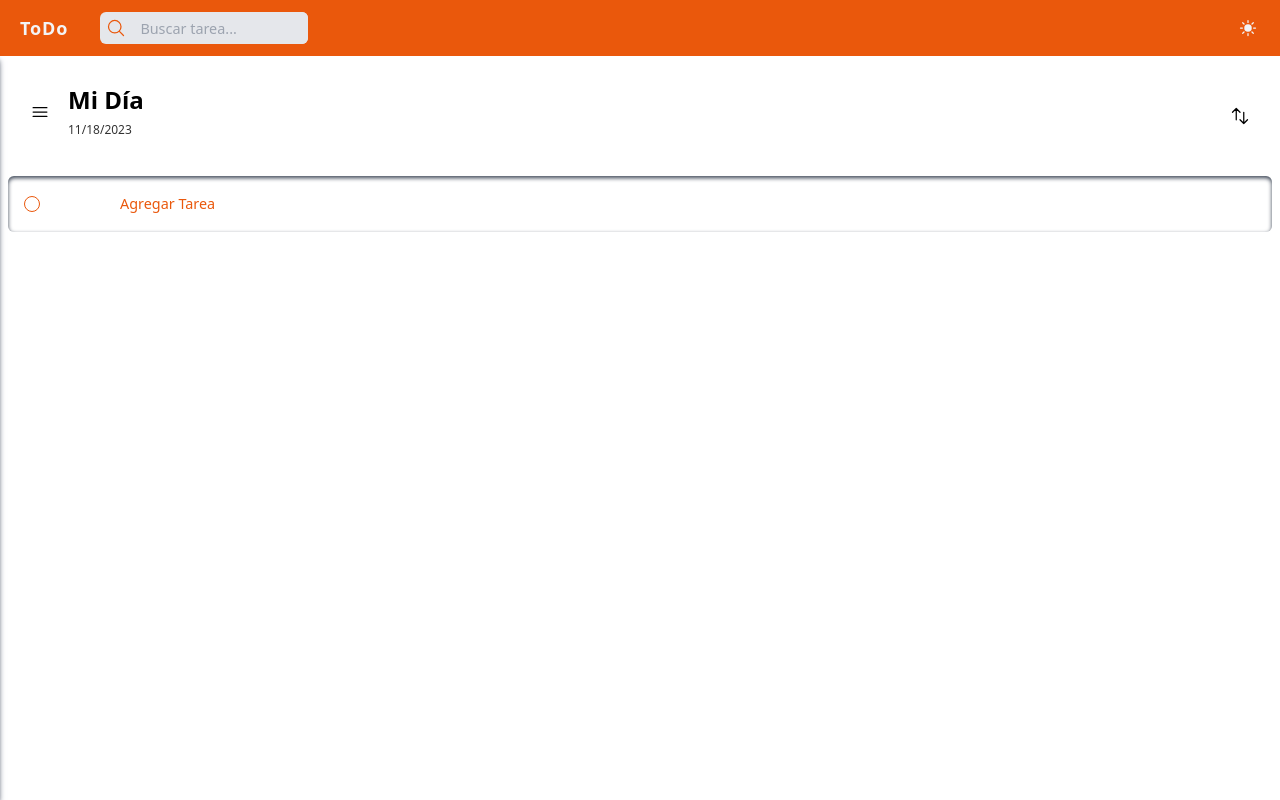
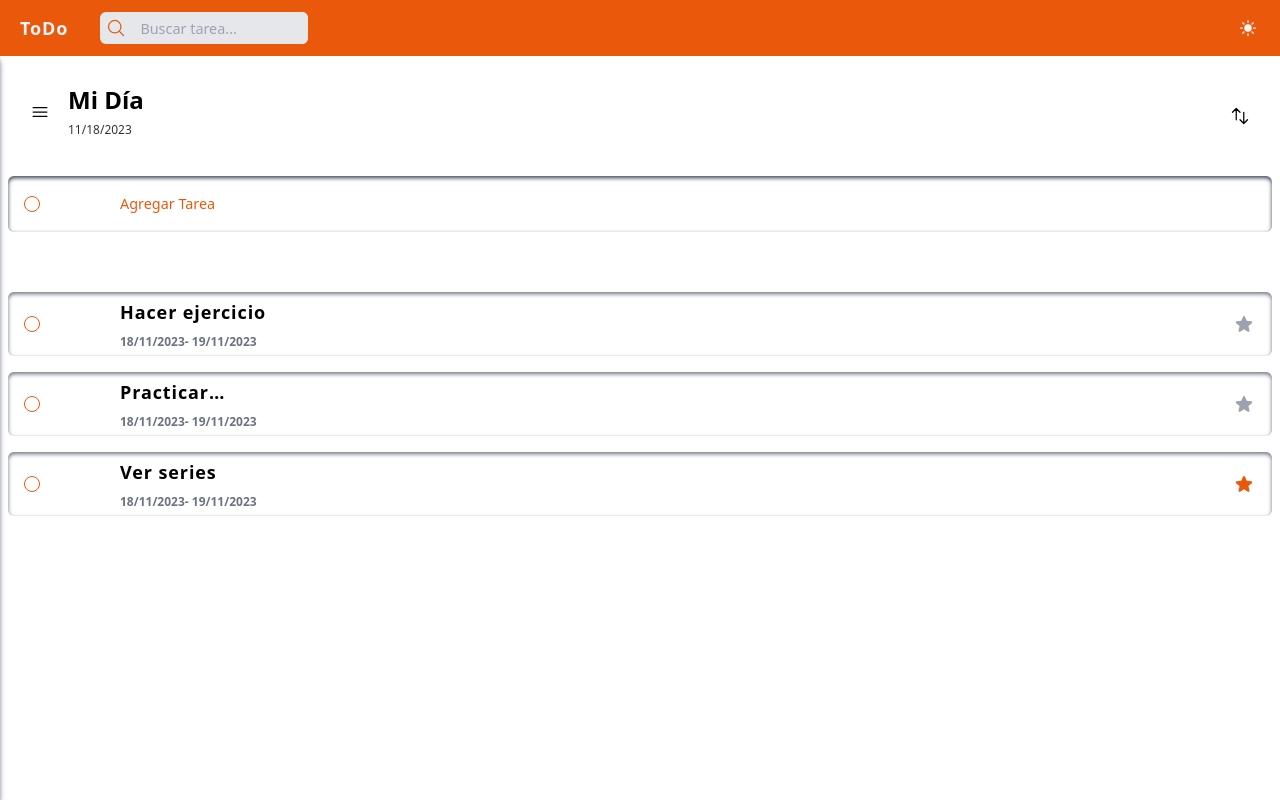
Before and after one commit to Sesiom31/toDo, a React (Vite) app: page / in a window 1280 px wide. Built offline with nearby package versions, Linux system fonts and the light colour scheme.

Commit message:
Union de Main con Body manejo del estado de las propiedades completed, important

```diff
--- a/src/components/AsideLeft.jsx
+++ b/src/components/AsideLeft.jsx
@@ -1,12 +1,20 @@
 import BtnIcon from './BtnIcon';
 import { Square2StackIcon, XMarkIcon } from '@heroicons/react/24/outline';
 import CatergoriesList from './CatergoriesList';
-import { useState } from 'react';
+import { useState} from 'react';
 import PropTypes from 'prop-types';
 
-function AsideLeft({ categories, setCategories, setIndex, leftIsVisible, setLeftIsVisible }) {
+function AsideLeft({
+  categories,
+  setCategories,
+  setIndex,
+  leftIsVisible,
+  setLeftIsVisible,
+  tareas,
+}) {
   const [openInput, setOpenInput] = useState(false);
   const [nameList, setNameList] = useState('');
+
   return (
     <aside
       className={`${
@@ -29,6 +37,7 @@ function AsideLeft({ categories, setCategories, setIndex, leftIsVisible, setLeft
           setCategories={setCategories}
           setIndex={setIndex}
           setLeftIsVisible={setLeftIsVisible}
+          tareas={tareas}
         />
       </section>
 
@@ -73,6 +82,7 @@ function AsideLeft({ categories, setCategories, setIndex, leftIsVisible, setLeft
             Añadir una lista...
           </button>
         )}
+
       </div>
     </aside>
   );
@@ -84,6 +94,7 @@ AsideLeft.propTypes = {
   setIndex: PropTypes.func.isRequired,
   leftIsVisible: PropTypes.bool.isRequired,
   setLeftIsVisible: PropTypes.func.isRequired,
+  tareas: PropTypes.array.isRequired,
 };
 
 export default AsideLeft;
--- a/src/components/Body.jsx
+++ b/src/components/Body.jsx
@@ -2,22 +2,36 @@ import { useState } from 'react';
 import AsideLeft from './AsideLeft';
 import { categories as categoriesArray } from '../data/categories';
 import HeaderBody from './HeaderBody';
+import Main from './Main';
+import { tareasList } from '../data/tareas';
 
 function Body() {
   const [categories, setCategories] = useState(categoriesArray);
   const [index, setIndex] = useState(0);
   const [leftIsVisible, setLeftIsVisible] = useState(false);
+  const [tareas, setTareas] = useState(tareasList);
+
+  const nextId = tareas.length + 1
 
   return (
-    <div className="w-full h-[calc(100%-3.5rem)] p-0.5 md:p-2 relative">
+    <div className="w-full h-[calc(100%-3.5rem)] p-0.5 md:p-2 relative overflow-y-hidden">
       <AsideLeft
         categories={categories}
         setCategories={setCategories}
         setIndex={setIndex}
         leftIsVisible={leftIsVisible}
         setLeftIsVisible={setLeftIsVisible}
+        tareas={tareas}
       />
-      <HeaderBody index={index} categories={categories} setLeftIsVisible={setLeftIsVisible} />
+      <HeaderBody
+        index={index}
+        categories={categories}
+        setLeftIsVisible={setLeftIsVisible}
+        setTareas={setTareas}
+        id={nextId}
+      />
+
+      <Main tareas={tareas} categories={categories} index={index} setTareas={setTareas} />
     </div>
   );
 }
--- a/src/components/BtnIcon.jsx
+++ b/src/components/BtnIcon.jsx
@@ -1,9 +1,14 @@
 import PropTypes from 'prop-types';
 
-function BtnIcon({ icon: Icon, onClick, className }) {
+function BtnIcon({ icon: Icon, onClick, className, classNameIcon }) {
   return (
-    <button className={`${className} w-6 h-6 p-0.5 flex justify-center items-center `} onClick={onClick}>
-      <Icon className=" h-full w-full bg-transparen aspect-square" />
+    <button
+      className={`${className} w-6 h-6 p-0.5 flex justify-center items-center `}
+      onClick={onClick}
+    >
+      <Icon
+        className={`${classNameIcon} h-full w-full bg-transparen aspect-square`}
+      />
     </button>
   );
 }
@@ -12,6 +17,7 @@ BtnIcon.propTypes = {
   icon: PropTypes.object.isRequired,
   onClick: PropTypes.func,
   className: PropTypes.string,
+  classNameIcon: PropTypes.string,
 };
 
 export default BtnIcon;
--- a/src/components/CatergoriesList.jsx
+++ b/src/components/CatergoriesList.jsx
@@ -2,12 +2,18 @@ import { TrashIcon } from '@heroicons/react/24/outline';
 import BtnIcon from './BtnIcon';
 import PropTypes from 'prop-types';
 
-function List({ categorie, setCategories, setIndex, setLeftIsVisible }) {
+function List({ categorie, setCategories, setIndex, setLeftIsVisible, tareas }) {
+  let count = 0;
+  tareas.forEach((tarea) => {
+    if (tarea.categories.includes(categorie.category)) {
+      count++;
+    }
+  });
+
   return (
     <li
       className="flex justify-between items-center w-full h-12 pr-3.5 pl-1 cursor-pointer hover:bg-gray-300"
       onClick={(e) => {
-        console.log('li');
         e.stopPropagation();
         setIndex(categorie.id - 1);
         setLeftIsVisible(false);
@@ -31,14 +37,14 @@ function List({ categorie, setCategories, setIndex, setLeftIsVisible }) {
             }}
           />
         )}
-        <span className="text-sm">{categorie.count}</span>
+        <span className="text-sm">{count}</span>
       </div>
     </li>
   );
 }
 
-function CatergoriesList({ categories, setCategories, setIndex, setLeftIsVisible }) {
-  console.log(categories);
+function CatergoriesList({ categories, setCategories, setIndex, setLeftIsVisible, tareas }) {
+  /* console.log(categories); */
   return (
     <ul>
       {categories.map((categorie) => (
@@ -48,6 +54,7 @@ function CatergoriesList({ categories, setCategories, setIndex, setLeftIsVisible
           setCategories={setCategories}
           setIndex={setIndex}
           setLeftIsVisible={setLeftIsVisible}
+          tareas={tareas}
         />
       ))}
     </ul>
@@ -59,6 +66,7 @@ List.propTypes = {
   setCategories: PropTypes.func.isRequired,
   setIndex: PropTypes.func.isRequired,
   setLeftIsVisible: PropTypes.func.isRequired,
+  tareas: PropTypes.array.isRequired,
 };
 
 CatergoriesList.propTypes = {
@@ -66,6 +74,7 @@ CatergoriesList.propTypes = {
   setCategories: PropTypes.func.isRequired,
   setIndex: PropTypes.func.isRequired,
   setLeftIsVisible: PropTypes.func.isRequired,
+  tareas: PropTypes.array.isRequired,
 };
 
 export default CatergoriesList;
--- a/src/components/HeaderBody.jsx
+++ b/src/components/HeaderBody.jsx
@@ -3,10 +3,10 @@ import BtnIcon from './BtnIcon';
 import Proptypes from 'prop-types';
 import BtnAdd from './BtnAdd';
 
-function HeaderBody({ index, categories, setLeftIsVisible }) {
+function HeaderBody({ index, categories, setLeftIsVisible, setTareas, id }) {
   return (
     <>
-      <section className="flex justify-between items-center w-full h-20 mt-8 px-5">
+      <section className="flex justify-between items-center w-full h-20 mt-8 px-5 relative z-40">
         <section className="flex items-start w-52 h-full gap-4 py-1">
           <BtnIcon
             icon={Bars3Icon}
@@ -25,7 +25,7 @@ function HeaderBody({ index, categories, setLeftIsVisible }) {
           <BtnIcon icon={ArrowsUpDownIcon} className="" />
         </div>
       </section>
-      <BtnAdd />
+      <BtnAdd setTareas={setTareas} id={id} categories={categories} index={index} />
     </>
   );
 }
@@ -34,6 +34,8 @@ HeaderBody.propTypes = {
   index: Proptypes.number.isRequired,
   categories: Proptypes.array.isRequired,
   setLeftIsVisible: Proptypes.func.isRequired,
+  setTareas: Proptypes.func.isRequired,
+  id: Proptypes.number.isRequired,
 };
 
 export default HeaderBody;
--- /dev/null
+++ b/src/components/Main.jsx
@@ -0,0 +1,23 @@
+import { TareasList } from './TareasList';
+import PropTypes from 'prop-types';
+
+function Main({ categories, index, tareas, setTareas }) {
+  const tareaDisplay = tareas.filter((tarea) =>
+    tarea.categories.includes(categories[index].category)
+  );
+
+  return (
+    <main className=" absolute left-0 right-0 bottom-0 h-[calc(100%-220px)] px-2 overflow-hidden overflow-y-auto  ">
+      <TareasList tareasList={tareaDisplay} setTareas={setTareas} />
+    </main>
+  );
+}
+
+Main.propTypes = {
+  categories: PropTypes.array.isRequired,
+  index: PropTypes.number.isRequired,
+  tareas: PropTypes.array.isRequired,
+  setTareas: PropTypes.func.isRequired,
+};
+
+export default Main;
--- /dev/null
+++ b/src/components/TareasList.jsx
@@ -0,0 +1,93 @@
+import { StarIcon } from '@heroicons/react/24/solid';
+import BtnIcon from './BtnIcon';
+import PropTypes from 'prop-types';
+import { CheckIcon } from '@heroicons/react/24/outline';
+
+export function Tarea({ tarea, onImportant, onCompleted }) {
+  return (
+    <li
+      className="flex justify-between items-center w-full h-16  shadow-inner shadow-gray-500
+     rounded-md px-4 "
+    >
+      <div className="flex items-center gap-4 md:gap-20 h-full">
+        <div onClick={onCompleted}>
+          <span
+            className={`${
+              tarea.completed ? 'bg-orange-500 ' : 'bg-transparent'
+            } w-4 h-4 border border-orange-600 flex items-center justify-center rounded-full `}
+          >
+            <BtnIcon
+              icon={CheckIcon}
+              className="h-3 w-3 text-white font-extrabold"
+
+            />
+          </span>
+        </div>
+        <div className=" flex flex-col justify-center gap-2 h-full">
+          <h4 className=" font-semibold text-lg tracking-wider w-56 line-clamp-1">
+            {tarea.description}
+          </h4>
+          <p className=" text-xs font-semibold text-gray-500">
+            <span>18/11/2023</span>
+            <span>- 19/11/2023</span>
+          </p>{' '}
+        </div>
+      </div>
+      <div className="felc items-center justify-center">
+        <BtnIcon
+          icon={StarIcon}
+          classNameIcon={`${tarea.important ? 'text-orange-600' : ' text-gray-400'}`}
+          onClick={onImportant}
+        />
+      </div>
+    </li>
+  );
+}
+
+export function TareasList({ tareasList, setTareas }) {
+  const handleToggleImportant = (id) => {
+    setTareas((prevTareas) =>
+      prevTareas.map((t) =>
+        t.id === id
+          ? {
+              ...t,
+              important: !t.important,
+              categories: t.important
+                ? t.categories.filter((category) => category !== 'importante')
+                : [...t.categories, 'importante'],
+            }
+          : t
+      )
+    );
+  };
+
+  const handleToggleCompleted = (id) => {
+    setTareas((prevTareas) =>
+      prevTareas.map((t) => (t.id === id ? { ...t, completed: !t.completed } : t))
+    );
+  };
+
+  return (
+    <ul className="h-auto flex flex-col gap-4 my-4">
+      {tareasList.map((tarea) => (
+        <Tarea
+          key={tarea.id}
+          tarea={tarea}
+          onImportant={() => handleToggleImportant(tarea.id)}
+          onCompleted={() => handleToggleCompleted(tarea.id)}
+        />
+      ))}
+    </ul>
+  );
+}
+
+Tarea.propTypes = {
+  tarea: PropTypes.object.isRequired,
+  onImportant: PropTypes.func.isRequired,
+  onCompleted: PropTypes.func.isRequired,
+};
+
+TareasList.propTypes = {
+  tareasList: PropTypes.array.isRequired,
+  setTareas: PropTypes.func.isRequired,
+};
--- a/src/data/tareas.js
+++ b/src/data/tareas.js
@@ -6,7 +6,7 @@ export const tareasList = [
     date_start: ' 18/11/2023',
     date_end: ' 19/11/2023',
     important: false,
-    categories: ['tareas, day'],
+    categories: ['tareas', 'dia'],
     pasos: [],
   },
   {
@@ -16,7 +16,7 @@ export const tareasList = [
     date_start: ' 18/11/2023',
     date_end: '',
     important: false,
-    categories: ['tareas, dia'],
+    categories: ['tareas', 'dia'],
     pasos: [],
   },
   {
@@ -36,13 +36,13 @@ export const tareasList = [
     date_start: ' 20/11/2023',
     date_end: ' 22/11/2023',
     important: true,
-    categories: ['tareas', 'day', 'importante'],
+    categories: ['tareas', 'dia', 'importante'],
     pasos: [],
   },
   {
     id: 5,
     description: 'Ver el planeta de los simios',
-    completed: false,
+    completed: true,
     date_start: ' 24/05/2024',
     date_end: '',
     important: false,
```
Also changed, not shown: src/components/BtnAdd.jsx (+46 -3 lines), src/index.css (line endings or trailing spaces).
